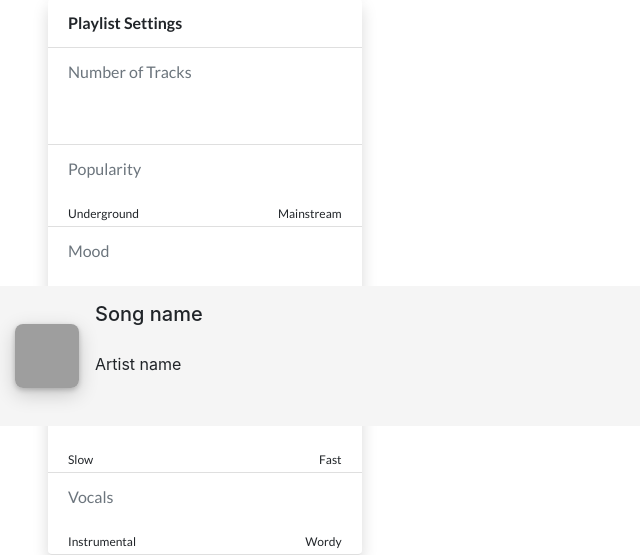
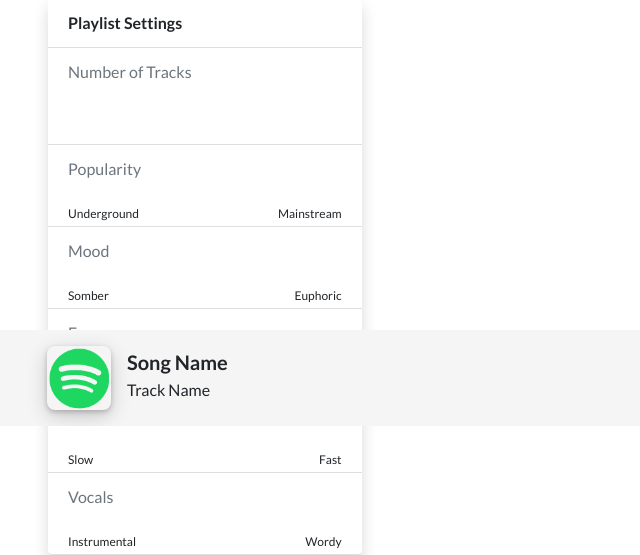
Before and after one commit to ashankv/spotrex, a Flask app: template templates/home.html in a window 1280 px wide. Shown: the part 374-929 px from the top of the page, without its empty margins (0-640 px from the left). Run offline with Flask 2, Linux system fonts and the light colour scheme; the template is opened without the code that fills it, so the values that code supplies are empty; some libraries are stand-ins or nearby versions; grey boxes are pictures that could not be loaded.

Commit message:
Fixed audio player image/track format

```diff
--- a/templates/base.html
+++ b/templates/base.html
@@ -40,15 +40,15 @@
         <script src="https://ajax.googleapis.com/ajax/libs/jquery/3.5.1/jquery.min.js"></script>
 
 
-        <footer class="footer pt-3 pb-3">
+        <footer class="footer pt-3 pb-3 regular-font">
             <div class="container-fluid h-100">
                 <div class="row h-100">
                     <div class="col-3">
-                        <div class="media">
-                            <img src="asdf" class="align-self-center track mr-3" width="64" height="64"> </img>
-                            <div class="media-body">
-                                <h5 class="mt-0">Song name</h5>
-                                <p>Artist name</p>
+                        <div class="media ml-2">
+                            <img class="track ml-4" src="/static/assets/spotify_logo.png" width="64" height="64">
+                            <div class="media-body ml-3 mt-1">
+                                <h5 class="mt-0 bold-font">Song Name</h5>
+                                <div style="line-height: 1;"> Track Name </div>
                             </div>
                         </div>
                     </div>
```
